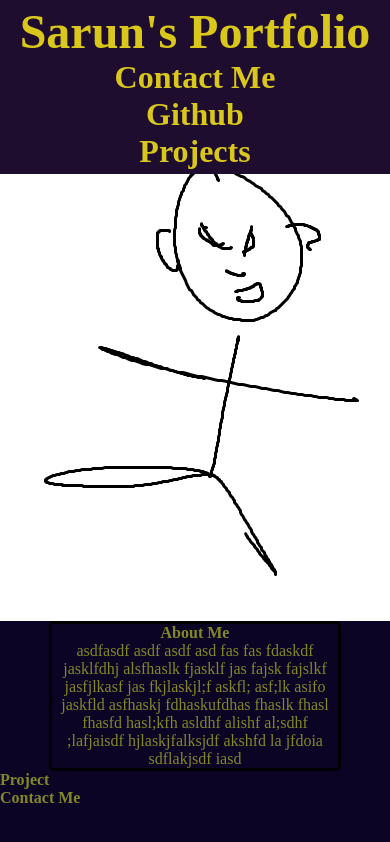
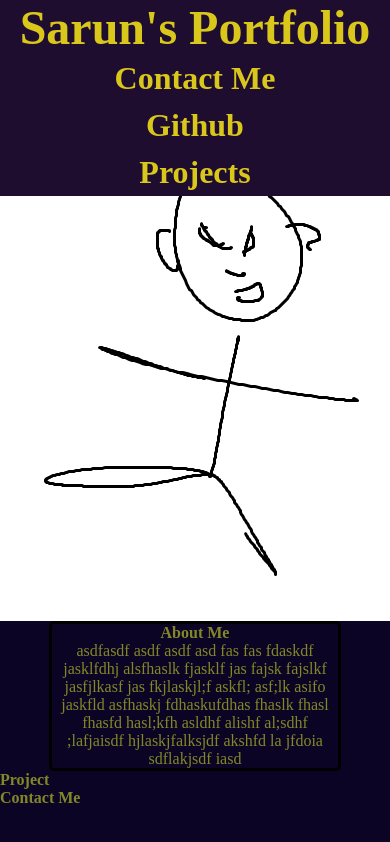
Before and after one commit to sareacct91/Portfolio, a plain HTML site: page index.html in a window 390 px wide. Drawn offline with Linux system fonts and the light colour scheme.

Commit message:
Added aditional responsive design added padding to nav bar
max screen width 800px to 900px
nav link is hidden on smaller screen
show nav link on header:hover
consolidate CSS properties

```diff
--- a/Assets/CSS/style.css
+++ b/Assets/CSS/style.css
@@ -22,7 +22,7 @@ body {
 header {
   min-height: 75px;
   width: 100%;
-  padding: 1%;
+  padding: 0 1%;
   position: fixed;
   top: 0;
   z-index: 1;
@@ -46,11 +46,14 @@ nav ul {
   display: flex;
   min-width: 500px;
   justify-content: space-evenly;
+  align-items: center;
   list-style: none;
 }
 
 nav a,
 nav a:visited {
+  display: block;
+  padding: 19px 0;
   text-decoration: none;
   color: rgb(218, 199, 28);
   font-size: 200%;
@@ -75,18 +78,19 @@ main figcaption {
 
 
 /* Media Selector */
-@media screen and (max-width: 800px) {
+@media screen and (max-width: 900px) {
   body {
     top: 111px;
   }
 
   header {
-    display: flex;
     flex-direction: column;
+    justify-content: center;
   }
 
   /* Navigation Bar */
   nav ul {
+    display: none;
     flex-direction: column;
   }
 
@@ -94,7 +98,12 @@ main figcaption {
   nav ul :nth-child(2) { order: 2; }
   nav ul :nth-child(3) { order: 1; }
 
-  nav li {
-    margin: 0 auto;
+  header:hover ul {
+    display: flex;
+  }
+
+  nav a,
+  nav a:visited {
+    padding: 5px 0;
   }
 }
```
